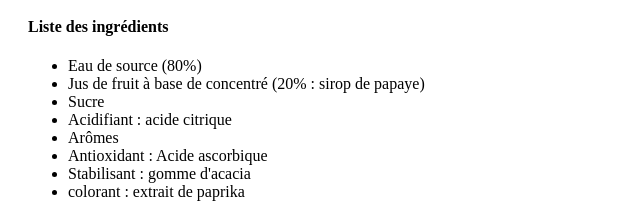
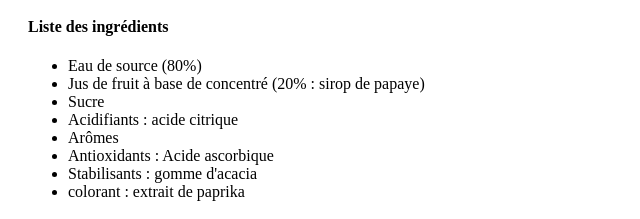
Before and after one commit to Cosmos248/cosmos248.github.io, a plain HTML site: page index.html in a window 1280 px wide. Shown: the part 1183-1402 px from the top of the page, 244-884 px from the left. Drawn offline with Linux system fonts and the light colour scheme.

Commit message:
Add files via upload

```diff
--- a/index.html
+++ b/index.html
@@ -92,10 +92,10 @@
             <li>Eau de source (80%)</li>
             <li>Jus de fruit à base de concentré (20% : sirop de papaye)</li>
             <li>Sucre</li>
-            <li>Acidifiant : acide citrique</li>
+            <li>Acidifiants : acide citrique</li>
             <li>Arômes</li>
-            <li>Antioxidant : Acide ascorbique</li>
-            <li>Stabilisant : gomme d'acacia</li>
+            <li>Antioxidants : Acide ascorbique</li>
+            <li>Stabilisants : gomme d'acacia</li>
             <li>colorant : extrait de paprika</li>
         </ul>
         <h4>Analyse des ingrédients</h4>
```
